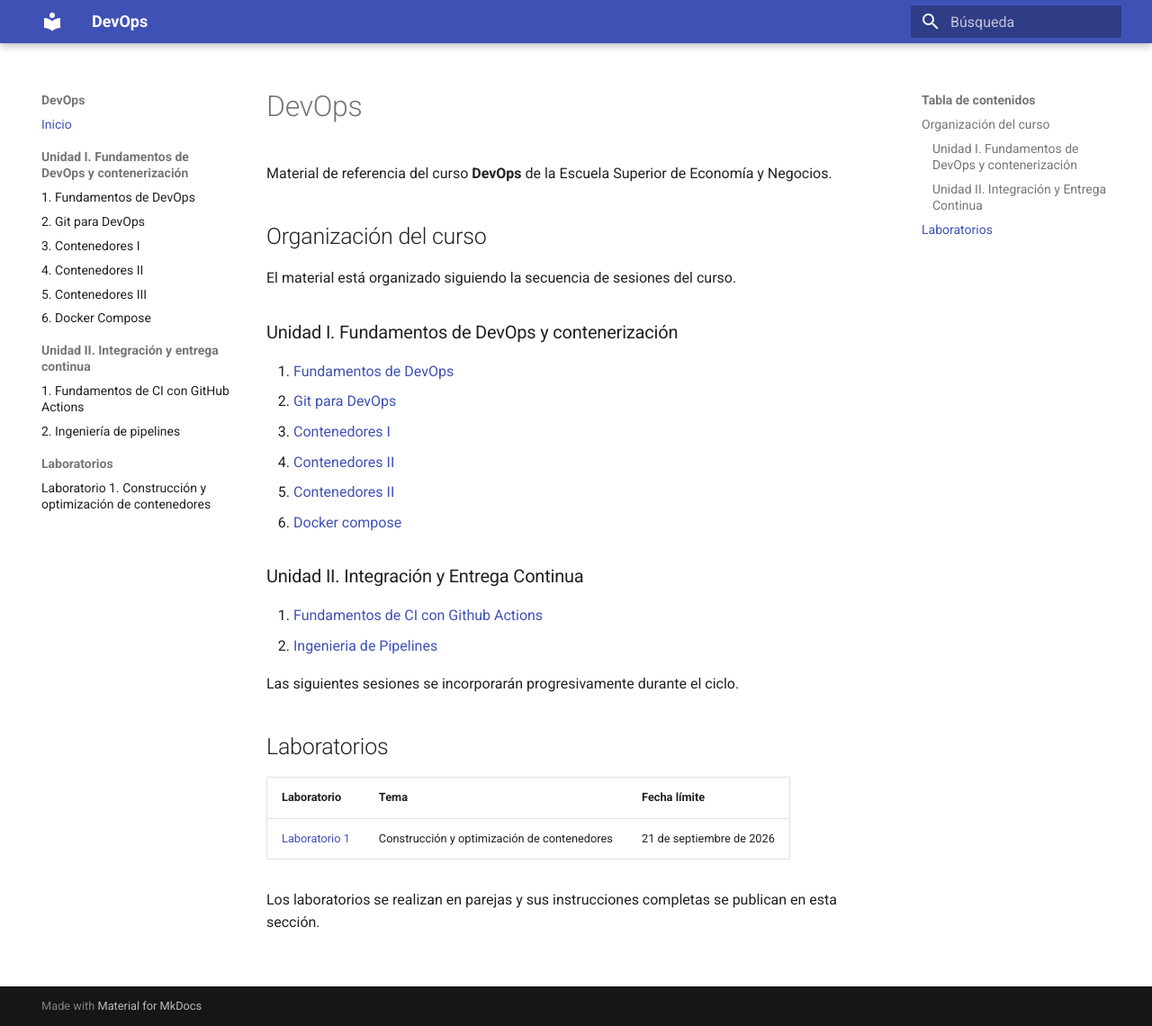
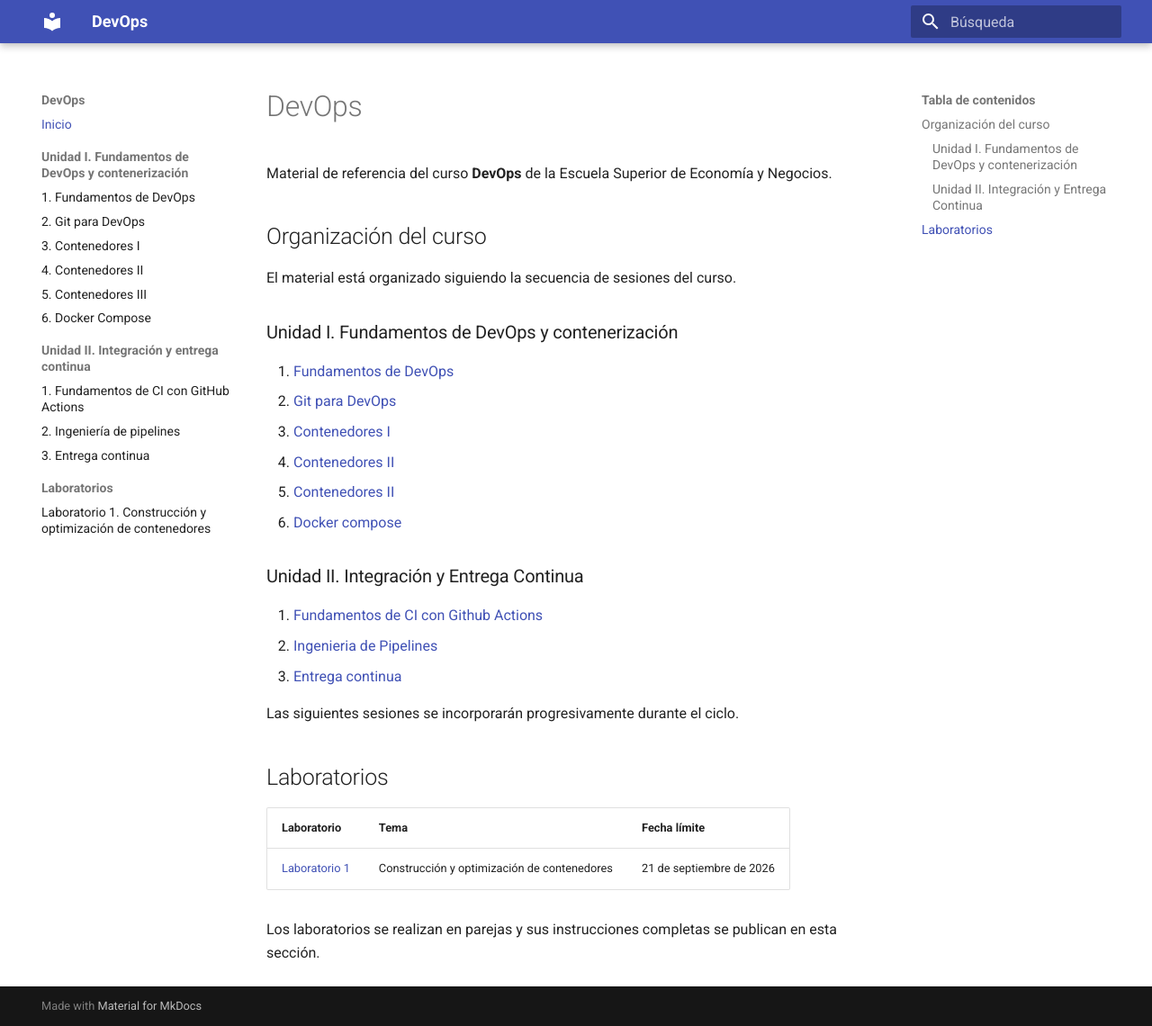
Before and after one commit to guillermocalderon2021/devops-2026, an MkDocs documentation site: the page built from docs/index.md, in a window 1280 px wide and 1140 px high. Shown: the whole window at 90% size. Built offline with MkDocs 1.6.1 and Material for MkDocs 9.7.7, drawn with Linux system fonts in a browser that asks for light colours.

Commit message:
updating index

```diff
--- a/docs/index.md
+++ b/docs/index.md
@@ -23,6 +23,7 @@ El material está organizado siguiendo la secuencia de sesiones del curso.
 
 1. [Fundamentos de CI con Github Actions](unidad-2/s07_fundamentos_ci_github_actions.md)
 2. [Ingenieria de Pipelines](unidad-2/s08_ingenieria_pipelines_ci.md)
+3. [Entrega continua](unidad-2/s09_entrega_continua_estrategias_despliegue.md)
 
 Las siguientes sesiones se incorporarán progresivamente durante el ciclo.
 
--- a/mkdocs.yml
+++ b/mkdocs.yml
@@ -37,6 +37,7 @@ nav:
   - Unidad II. Integración y entrega continua:
       - 1. Fundamentos de CI con GitHub Actions: unidad-2/s07_fundamentos_ci_github_actions.md
       - 2. Ingeniería de pipelines: unidad-2/s08_ingenieria_pipelines_ci.md
+      - 3. Entrega continua: unidad-2/s09_entrega_continua_estrategias_despliegue.md
 
   - Laboratorios:
       - Laboratorio 1. Construcción y optimización de contenedores: labs/lab01_contenedores.md
```
